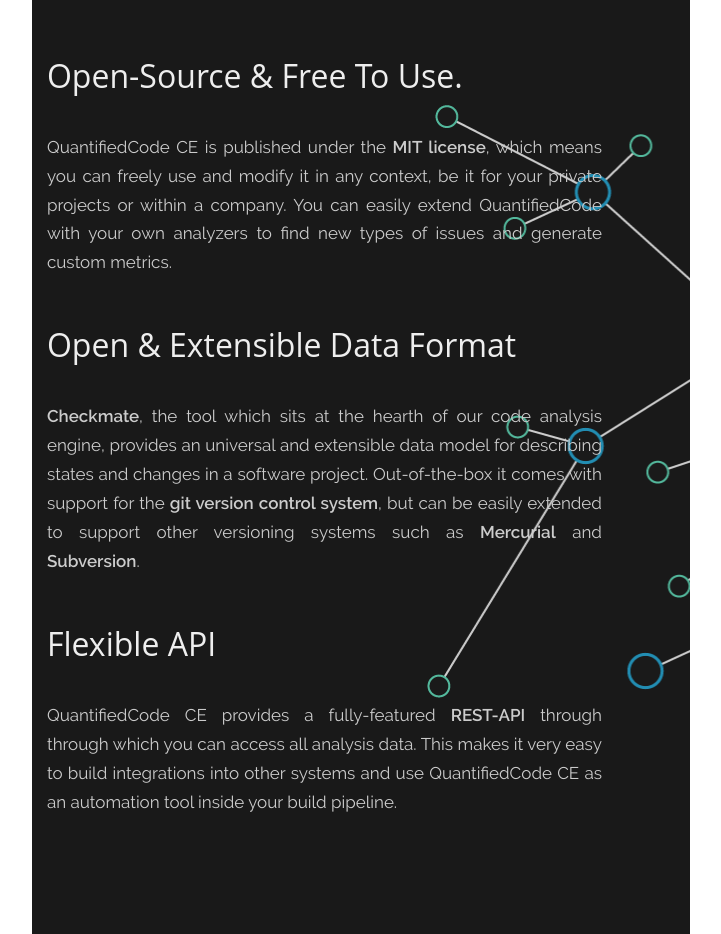
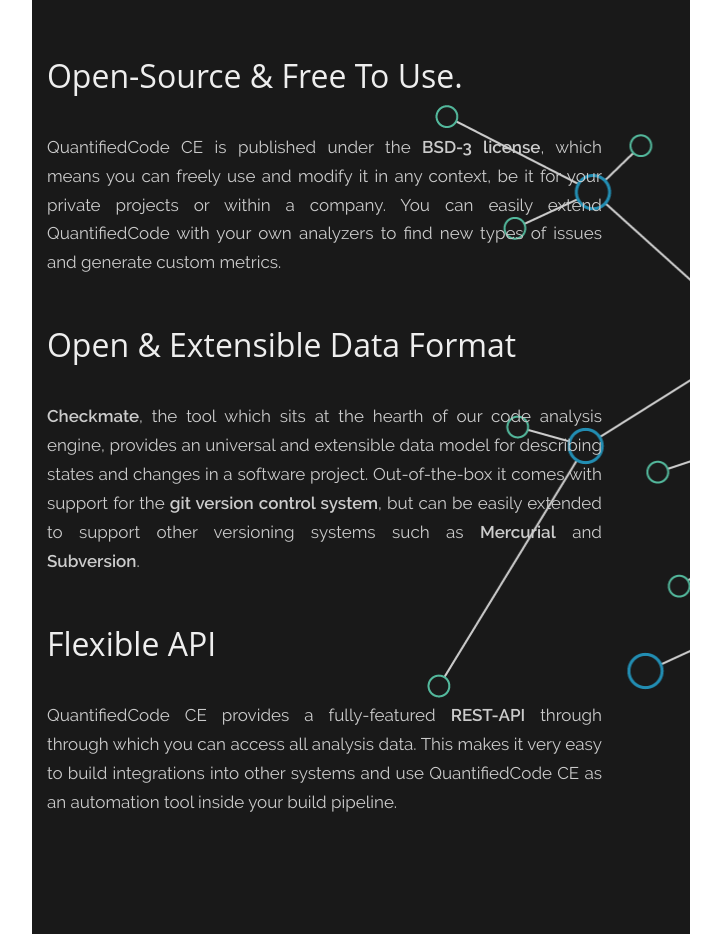
Before and after one commit to quantifiedcode/oss.quantifiedcode.com, a plain HTML site: page index.html in a window 1280 px wide. Shown: the part 1340-2274 px from the top of the page, without its empty margins (224-945 px from the left). Drawn offline with Linux system fonts and the light colour scheme.

Commit message:
Changed license, CNAME.

```diff
--- a/index.html
+++ b/index.html
@@ -69,7 +69,7 @@
                               <div class="description">
                                   <h3>Open-Source &amp; Free To Use.</h3>
                                   <p>
-                                      QuantifiedCode CE is published under the <strong>MIT license</strong>, which means you can freely use and modify it in any context, be it for your private projects or within a company. You can easily extend QuantifiedCode with your own analyzers to find new types of issues and generate custom metrics.
+                                      QuantifiedCode CE is published under the <strong>BSD-3 license</strong>, which means you can freely use and modify it in any context, be it for your private projects or within a company. You can easily extend QuantifiedCode with your own analyzers to find new types of issues and generate custom metrics.
                                   </p>
                                   <h3>Open &amp; Extensible Data Format</h3>
                                   <p>
```
Also changed, not shown: 1 other file.
